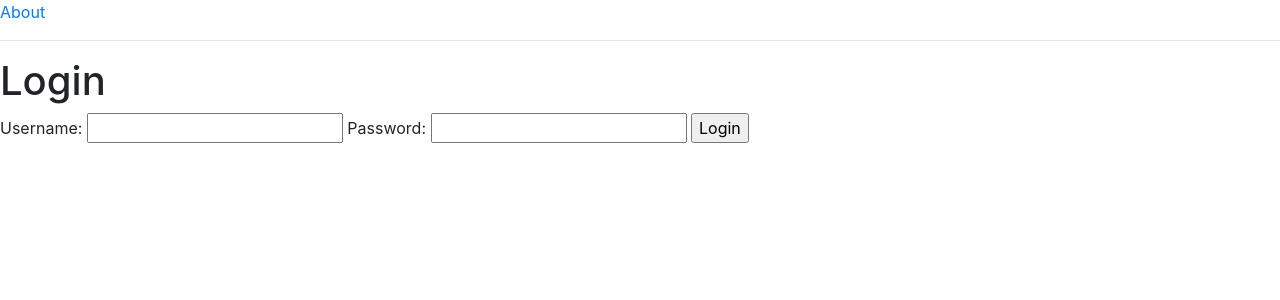
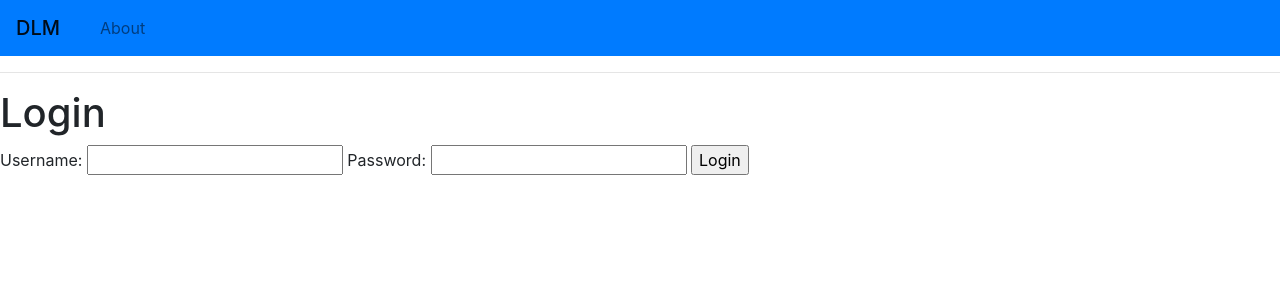
Before and after one commit to DeejayDoubleD/Deejays-Life-Manager, a Flask app: page /login in a window 1280 px wide. Shown: the top 300 px of the page. Run offline with Flask 3, Linux system fonts and the light colour scheme.

Commit message:
added navbar design

```diff
--- a/templates/base-template.html
+++ b/templates/base-template.html
@@ -7,8 +7,21 @@
     <title>{% block title %} {% endblock %} - Deejays Life Manager</title>
 </head>
 <body>
-    <nav>
-        <a href="#">About</a>
+    <nav class="navbar navbar-expand-lg navbar-light bg-primary">
+        <span class="navbar-brand mb-0 h1">DLM</span>
+        <div class="collapse navbar-collapse" id="navbarSupportedContent">
+            <ul class="navbar-nav mr-auto">
+                <li class="nav-item active">
+                <a class="nav-link" href="#"> {% block active_page %} {% endblock %} <span class="sr-only">(current)</span></a>
+            </li>
+                <li class="nav-item">
+                <a class="nav-link" href="#">About</a>
+            </li>
+            </ul>
+
+        </div>
+
+
     </nav>
     <hr>
     <div class="content">
```
